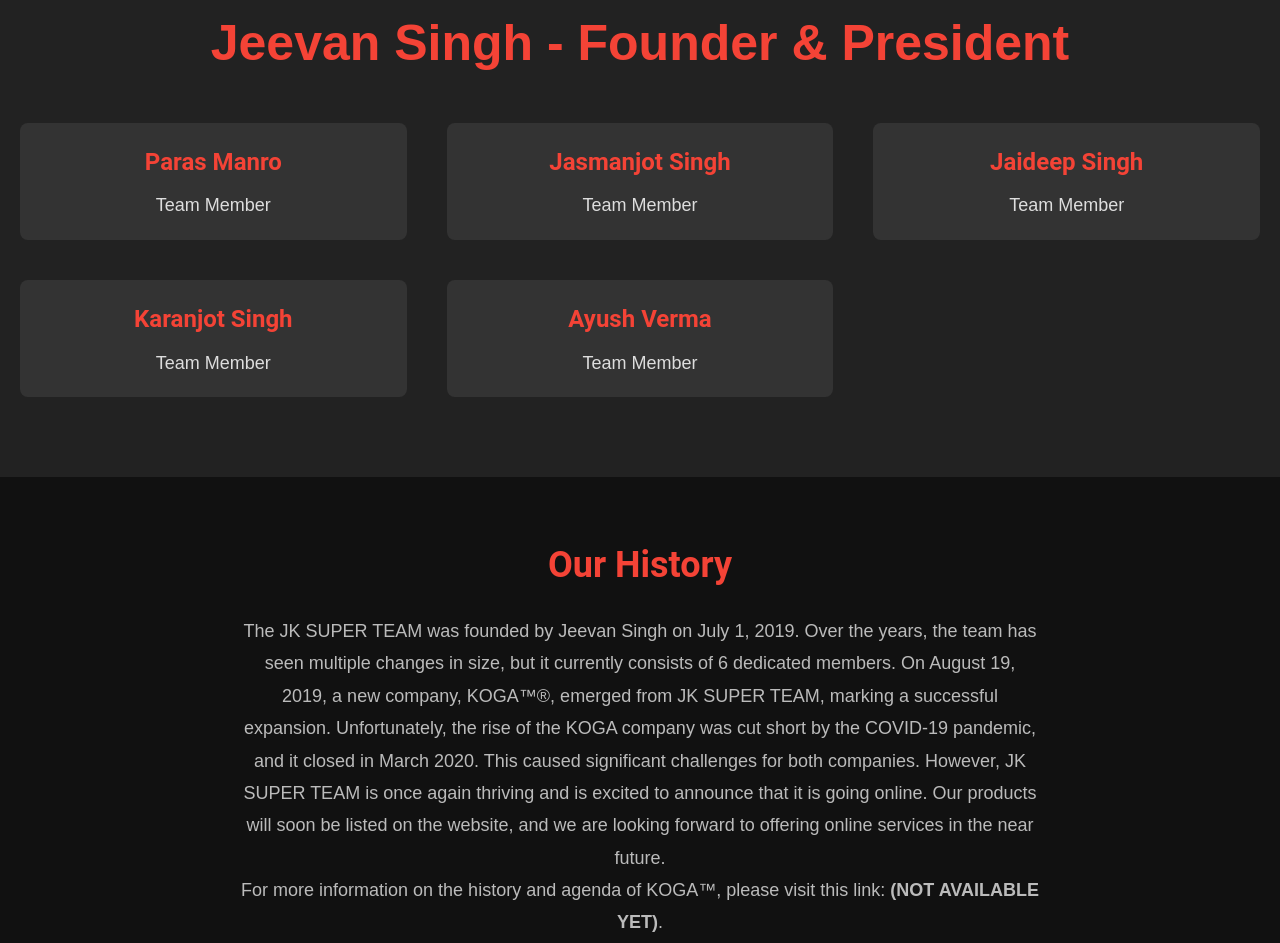
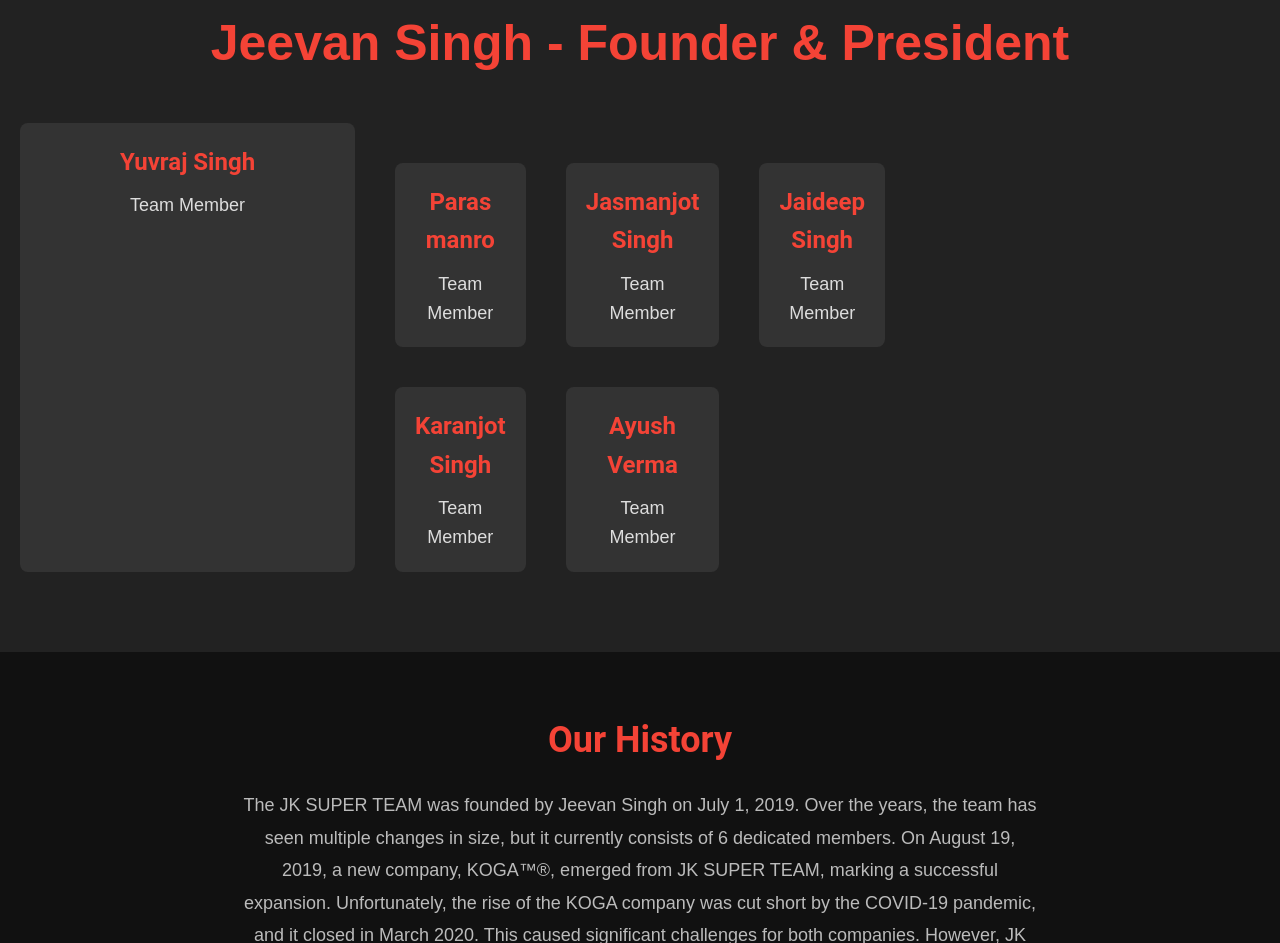
Before and after one commit to jeevan-15/J.K-SUPER-TEAM-, a plain HTML site: page index.html in a window 1280 px wide. Shown: the part 961-1904 px from the top of the page. Drawn offline with Linux system fonts and the light colour scheme.

Commit message:
Update index.html

```diff
--- a/index.html
+++ b/index.html
@@ -222,7 +222,12 @@
     </div>
     <div class="members">
       <div class="member">
-        <h3>Paras Manro</h3>
+        <h3>Yuvraj Singh</h3>
+        <p>Team Member</p>
+        </div>
+    <div class="members">
+      <div class="member">
+        <h3>Paras manro</h3>
         <p>Team Member</p>
       </div>
       <div class="member">
```
